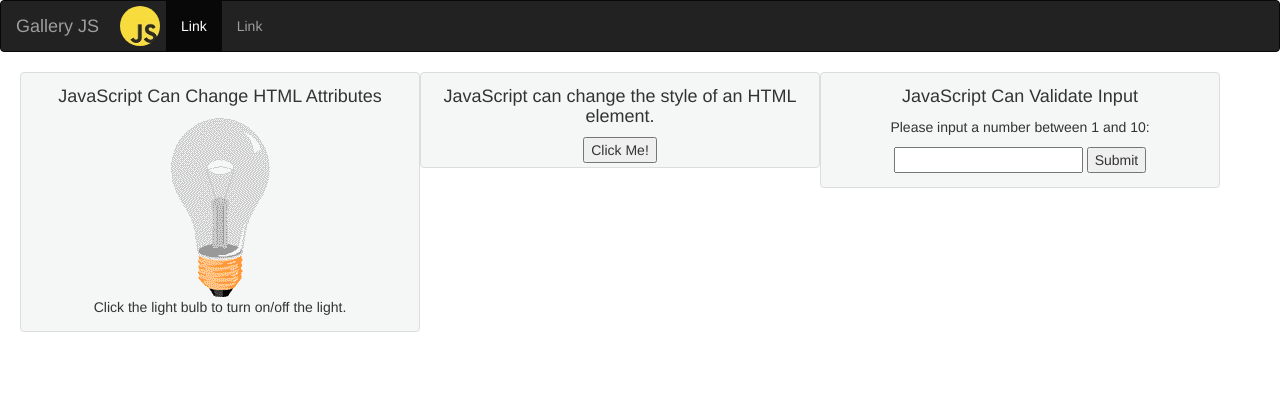
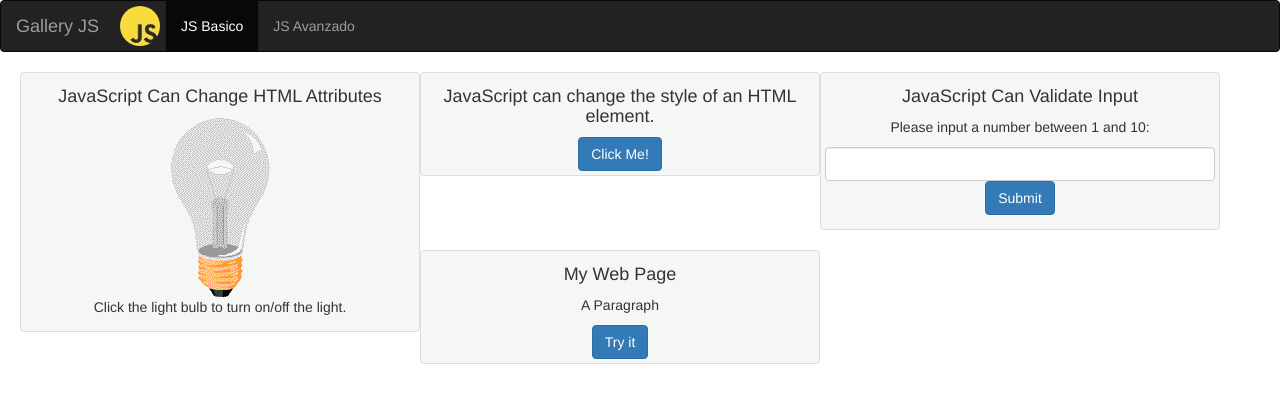
Before and after one commit to daguiheso/Gallery-JS, a website: page index.html in a window 1280 px wide. Drawn offline with Linux system fonts and the light colour scheme.

Commit message:
Add example basico

```diff
--- a/index.html
+++ b/index.html
@@ -14,8 +14,8 @@
 	  	<img src="images/js50x50.jpg">
 	  </div>
 	  <ul class="nav navbar-nav">
-		  <li class="active"><a href="#">Link <span class="sr-only">(current)</span></a></li>
-	    <li><a href="#">Link</a></li>
+		  <li class="active"><a href="#">JS Basico<span class="sr-only">(current)</span></a></li>
+	    <li><a href="#">JS Avanzado</a></li>
 	  </ul>
 	</nav>
 	<!-- SECTION -->
@@ -29,7 +29,7 @@
 		<!-- CHANGE HTML STYLES CSS -->
 		<div class="caja thumbnail">
 			<h4 id="demo">JavaScript can change the style of an HTML element.</h4>
-			<button type="button" onclick="myFunction()">Click Me!</button>
+			<button class="btn btn-primary" type="button" onclick="myFunction()">Click Me!</button>
 		</div>
 		<!-- VALIDATE INPUT -->
 		<div class="caja thumbnail">
@@ -37,11 +37,17 @@
 
 			<p>Please input a number between 1 and 10:</p>
 
-			<input id="numb" type="number">
+			<input id="numb" type="number" class="form-control">
 
-			<button type="button" onclick="myFunctionVI()">Submit</button>
+			<button class="btn btn-primary" type="button" onclick="myFunctionVI()">Submit</button>
 
 			<p id="demoVI"></p>
+		</div>
+		<!-- INNERHTML -->
+		<div class="caja thumbnail">
+			<h4>My Web Page</h4>
+			<p id="jsh">A Paragraph</p>
+			<button class="btn btn-primary" type="button" onclick="myFunctionJSH()">Try it</button>
 		</div>
 	</section>
 	<script type="text/javascript" src="vendors/jquery/jquery.js"></script>
--- a/js/gallery.js
+++ b/js/gallery.js
@@ -1,4 +1,4 @@
-// Bombilla
+// BOMBILLA
 
 	function changeImage() {
     var image = document.getElementById('myImage');
@@ -34,12 +34,19 @@
     document.getElementById("demoVI").innerHTML = text;
 	}
 
+// INNERHTML
+
+  function myFunctionJSH() {
+      document.getElementById("jsh").innerHTML = "Paragraph changed.";
+  }
+
 // MASONRY
 
 	var container = document.querySelector('#container');
 	var msnry = new Masonry( container, {
 	  // options
 	  columnWidth: 20,
-	  "isFitWidth": true,
-	  itemSelector: '.caja'
+    "isOriginLeft": false,
+    "isFitWidth": true,
+    itemSelector: '.caja'
 	});
```
